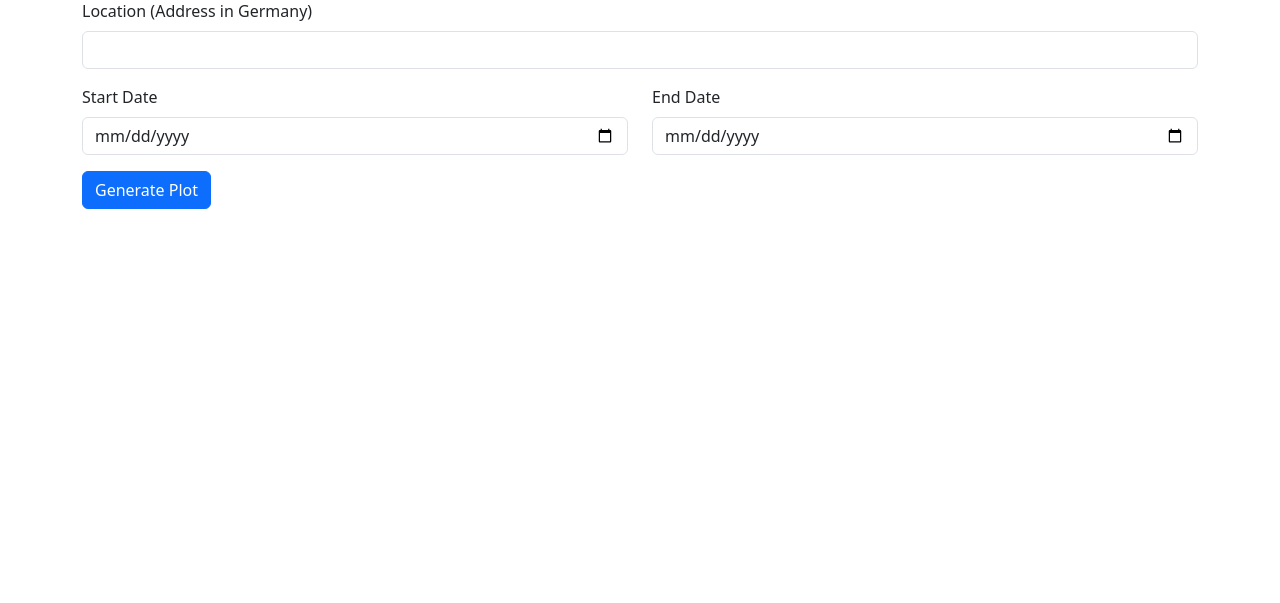
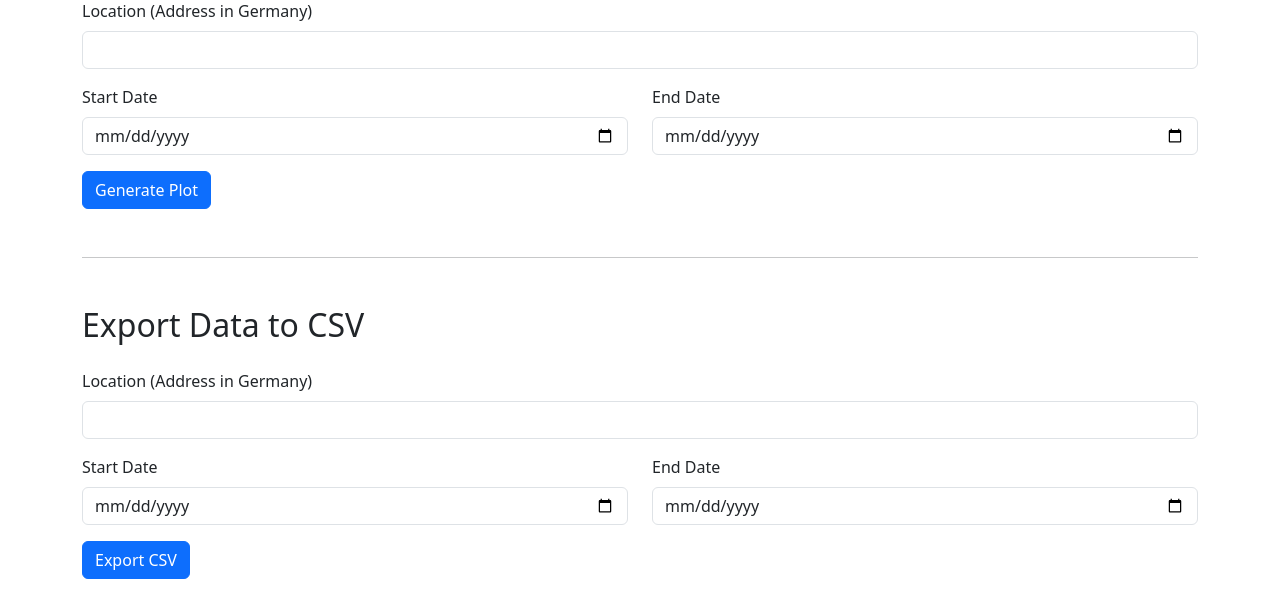
Before and after one commit to ttffkk/Wetterprojekt, a Flask app: page / in a window 1280 px wide. Shown: the part 490-1093 px from the top of the page. Before the commit the page ends 699 px from the top, so only its background shows below. Run offline with Flask 3, Linux system fonts and the light colour scheme.

Commit message:
feat: add csv export functionality

```diff
--- a/web/templates/index.html
+++ b/web/templates/index.html
@@ -62,6 +62,38 @@
 
         <div id="plot-results" class="mt-4">
             <!-- Plot will be displayed here -->
+        </div>
+
+        <hr class="my-5">
+
+        <h2 class="mb-4">Export Data to CSV</h2>
+        <form id="csv-form" class="mb-4">
+            <div class="mb-3">
+                <label for="csv-location" class="form-label">Location (Address in Germany)</label>
+                <input type="text" class="form-control" id="csv-location" name="location" required>
+            </div>
+            <div class="row">
+                <div class="col-md-6 mb-3">
+                    <label for="csv-start-date" class="form-label">Start Date</label>
+                    <input type="date" class="form-control" id="csv-start-date" name="start_date" required>
+                </div>
+                <div class="col-md-6 mb-3">
+                    <label for="csv-end-date" class="form-label">End Date</label>
+                    <input type="date" class="form-control" id="csv-end-date" name="end_date" required>
+                </div>
+            </div>
+            <button type="submit" class="btn btn-primary">Export CSV</button>
+        </form>
+
+        <div id="csv-loading-spinner" class="text-center d-none">
+            <div class="spinner-border text-primary" role="status">
+                <span class="visually-hidden">Loading...</span>
+            </div>
+            <p>Exporting data...</p>
+        </div>
+
+        <div id="csv-results" class="mt-4">
+            <!-- CSV export status will be displayed here -->
         </div>
     </div>
 
@@ -157,6 +189,52 @@
                 plotLoadingSpinner.classList.add('d-none'); // Hide loading spinner
             }
         });
+
+        document.getElementById('csv-form').addEventListener('submit', async function(event) {
+            event.preventDefault(); // Prevent default form submission
+
+            const location = document.getElementById('csv-location').value;
+            const startDate = document.getElementById('csv-start-date').value;
+            const endDate = document.getElementById('csv-end-date').value;
+            const csvResultsDiv = document.getElementById('csv-results');
+            const csvLoadingSpinner = document.getElementById('csv-loading-spinner');
+
+            csvResultsDiv.innerHTML = ''; // Clear previous results
+            csvLoadingSpinner.classList.remove('d-none'); // Show loading spinner
+
+            const formData = new FormData();
+            formData.append('location', location);
+            formData.append('start_date', startDate);
+            formData.append('end_date', endDate);
+
+            try {
+                const response = await fetch('/export_csv', {
+                    method: 'POST',
+                    body: formData
+                });
+
+                if (response.ok) {
+                    const blob = await response.blob();
+                    const url = window.URL.createObjectURL(blob);
+                    const a = document.createElement('a');
+                    a.href = url;
+                    a.download = `weather_data_${location}_${startDate}_${endDate}.csv`;
+                    document.body.appendChild(a);
+                    a.click();
+                    a.remove();
+                    window.URL.revokeObjectURL(url);
+                    csvResultsDiv.innerHTML = `<div class="alert alert-success" role="alert">CSV file downloaded successfully.</div>`;
+                } else {
+                    const data = await response.json();
+                    csvResultsDiv.innerHTML = `<div class="alert alert-danger" role="alert">${data.error || 'An error occurred.'}</div>`;
+                }
+            } catch (error) {
+                console.error('Error:', error);
+                csvResultsDiv.innerHTML = `<div class="alert alert-danger" role="alert">An unexpected error occurred.</div>`;
+            } finally {
+                csvLoadingSpinner.classList.add('d-none'); // Hide loading spinner
+            }
+        });
     </script>
 </body>
 </html>
--- a/web/views.py
+++ b/web/views.py
@@ -1,10 +1,11 @@
 import yaml
-from flask import Blueprint, render_template, request, jsonify
+from flask import Blueprint, render_template, request, jsonify, Response
 from backend.analysis import Analysis
 from data_ingestion.database import Database
 import matplotlib.pyplot as plt
 import io
 import base64
+import csv
 from datetime import datetime, timedelta
 
 web_blueprint = Blueprint('web', __name__)
@@ -173,3 +174,85 @@ def plot_temperature():
     plot_base64 = base64.b64encode(buffer.getvalue()).decode('utf-8')
 
     return jsonify({'plot': plot_base64})
+
+@web_blueprint.route('/export_csv', methods=['POST'])
+def export_csv():
+    """
+    Export weather data to a CSV file.
+    ---
+    parameters:
+      - name: location
+        in: formData
+        type: string
+        required: true
+        description: The address in Germany to get weather data for.
+      - name: start_date
+        in: formData
+        type: string
+        format: date
+        required: true
+        description: The start date for the CSV export.
+      - name: end_date
+        in: formData
+        type: string
+        format: date
+        required: true
+        description: The end date for the CSV export.
+    responses:
+      200:
+        description: A CSV file with the weather data.
+        content:
+          text/csv:
+            schema:
+              type: string
+      400:
+        description: Invalid input or no data available.
+    """
+    location = request.form.get('location')
+    start_date_str = request.form.get('start_date')
+    end_date_str = request.form.get('end_date')
+
+    if not location or not start_date_str or not end_date_str:
+        return jsonify({'error': 'Invalid input'}), 400
+
+    try:
+        start_date = datetime.strptime(start_date_str, '%Y-%m-%d')
+        end_date = datetime.strptime(end_date_str, '%Y-%m-%d')
+    except ValueError:
+        return jsonify({'error': 'Invalid date format. Use YYYY-MM-DD.'}), 400
+
+    if start_date > end_date:
+        return jsonify({'error': 'Start date cannot be after end date.'}), 400
+
+    # Load configuration from YAML file
+    with open('config.yaml', 'r') as file:
+        config = yaml.safe_load(file)
+
+    db_config = config['database']
+    source_config = config['source']
+    file_properties_config = source_config['file_properties']
+
+    # Initialize database and analysis
+    db = Database(db_config['path'], file_properties_config['na_value'], file_properties_config['file_encoding'])
+    db.create_connection()
+    analysis = Analysis(db)
+
+    weather_data = analysis.get_weather_data_for_period(location, start_date_str, end_date_str)
+
+    db.close_connection()
+
+    if not weather_data or len(weather_data) <= 1:
+        return jsonify({'error': 'No weather data available for the specified period.'}), 400
+
+    # Create a string buffer for the CSV data
+    output = io.StringIO()
+    writer = csv.writer(output)
+    writer.writerows(weather_data)
+
+    # Create a response with the CSV data
+    return Response(
+        output.getvalue(),
+        mimetype="text/csv",
+        headers={"Content-disposition":
+                 f"attachment; filename=weather_data_{location}_{start_date_str}_{end_date_str}.csv"}
+    )
```
Also changed, not shown: backend/analysis.py (+26 -1 lines).
